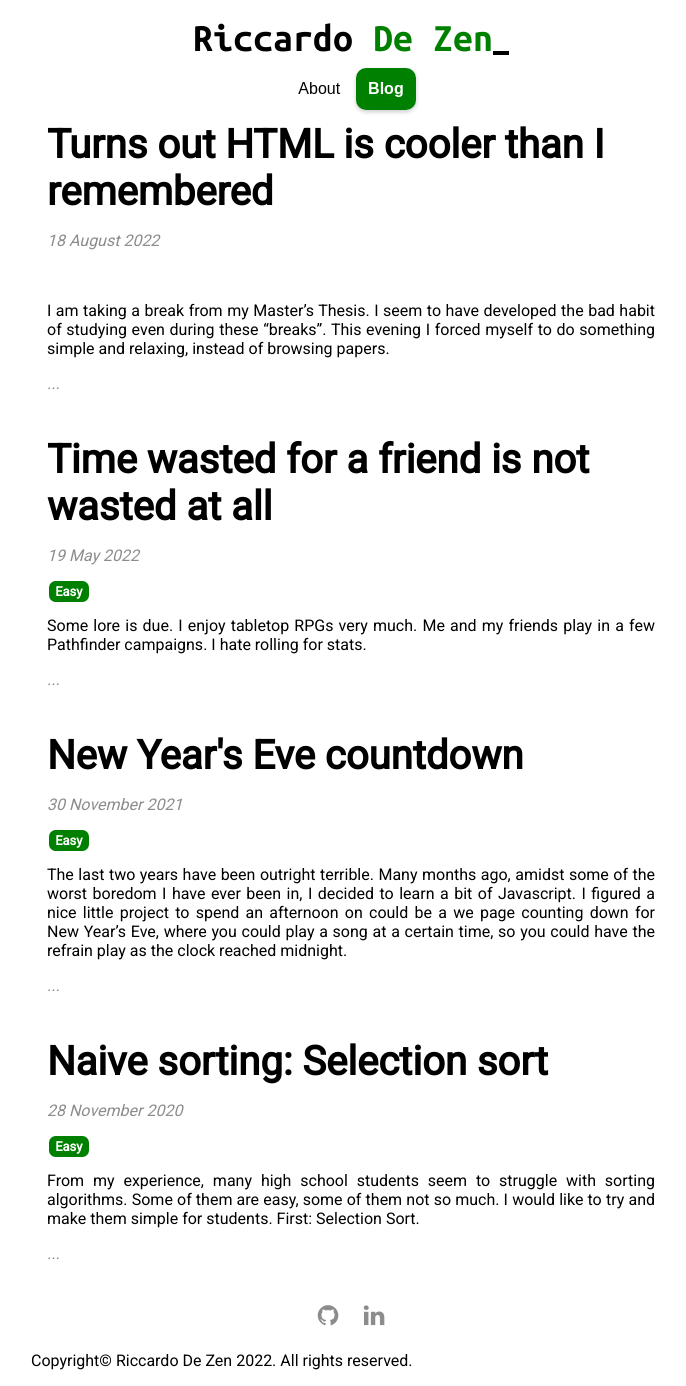
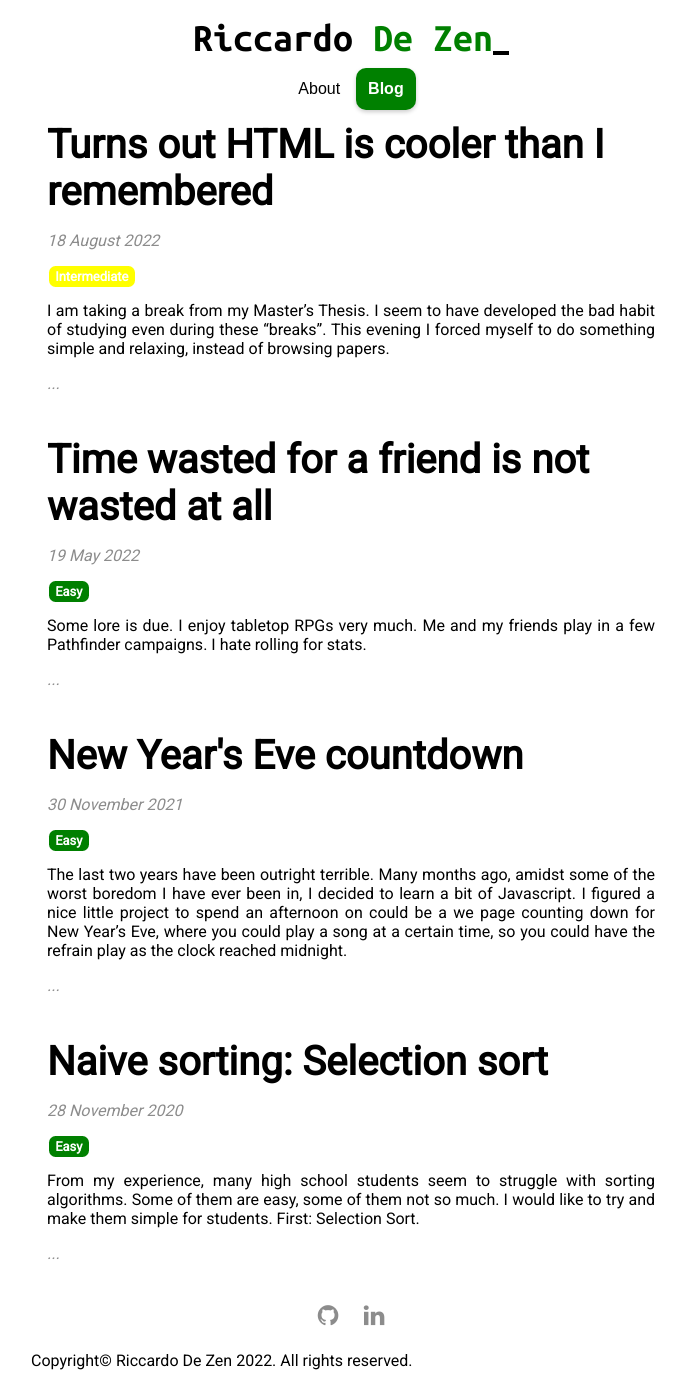
Before and after one commit to ricdezen/ricdezen.github.io, a Jekyll site: the page built from blog/index.html, in a window 1280 px wide. Shown: the whole page, without its empty margins (289-975 px from the left). Built offline with Jekyll 4.4.1, drawn with Linux system fonts in a browser that asks for light colours; the list of posts is cut into pages by our own code.

Commit message:
Added intermediate label

```diff
--- a/_data/labels.yaml
+++ b/_data/labels.yaml
@@ -1,2 +1,4 @@
 - name: easy
   color: green
+- name: intermediate
+  color: yellow
```
